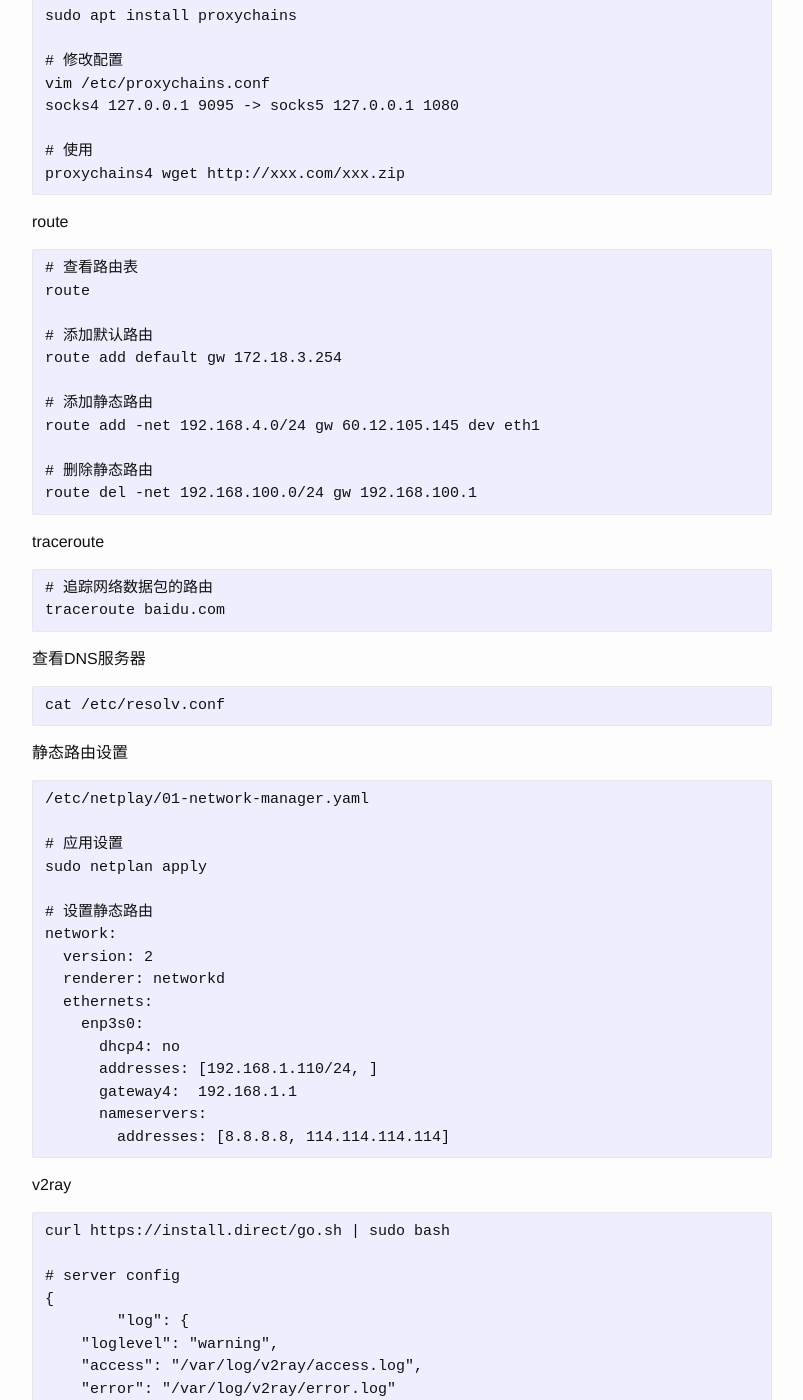
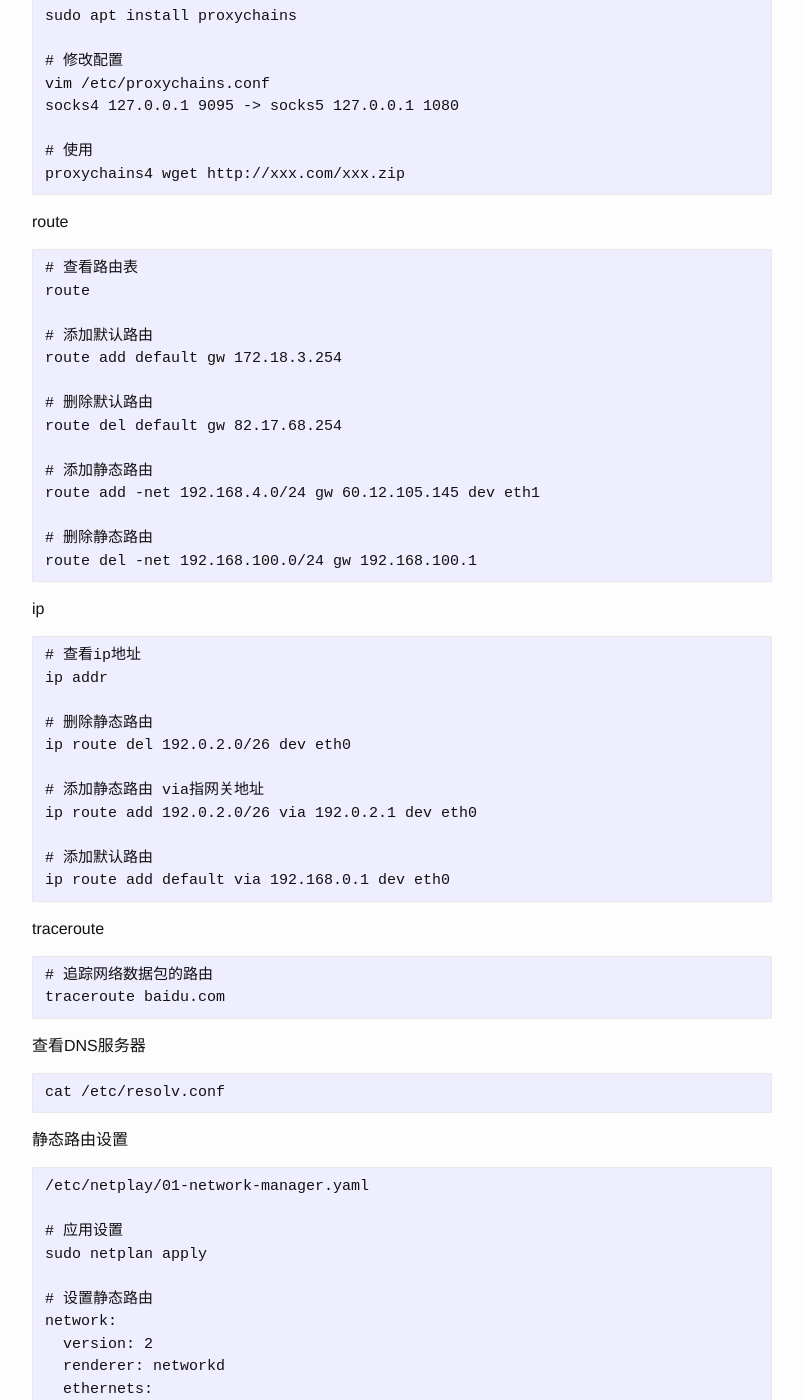
Before and after one commit to josephstalin117/josephstalin117.github.io, a Jekyll site: the page built from _posts/2019-5-28-networking.markdown, in a window 1280 px wide and 1400 px high, scrolled down 725 px. Shown: the whole window, without its empty margins (238-1041 px from the left). Built offline with Jekyll 4.4.1, drawn with Linux system fonts in a browser that asks for light colours.

Commit message:
add ip route

````diff
--- a/_posts/2019-3-11-pytorch.markdown
+++ b/_posts/2019-3-11-pytorch.markdown
@@ -29,6 +29,12 @@ print(a.dtype)
 # 查看变量位置
 print(a.device)
 a.is_cuda
+
+# 更换device位置
+cuda0 = torch.device('cuda:0')
+d = torch.randn(2, device=cuda2)
+e = torch.randn(2).to(cuda2)
+f = torch.randn(2).cuda(cuda2)
 
 # Variables wrap a Tensor
 # requires_grad indicates whether a variable is trainable.
--- a/_posts/2019-5-28-networking.markdown
+++ b/_posts/2019-5-28-networking.markdown
@@ -48,11 +48,29 @@ route
 # 添加默认路由
 route add default gw 172.18.3.254
 
+# 删除默认路由
+route del default gw 82.17.68.254
+
 # 添加静态路由
 route add -net 192.168.4.0/24 gw 60.12.105.145 dev eth1
 
 # 删除静态路由
 route del -net 192.168.100.0/24 gw 192.168.100.1
+```
+
+ip
+```
+# 查看ip地址
+ip addr
+
+# 删除静态路由
+ip route del 192.0.2.0/26 dev eth0
+
+# 添加静态路由 via指网关地址
+ip route add 192.0.2.0/26 via 192.0.2.1 dev eth0
+
+# 添加默认路由
+ip route add default via 192.168.0.1 dev eth0
 ```
 
 traceroute
````
Also changed, not shown: _posts/2017-08-10-python.markdown (+7 -0 lines), _posts/2019-6-8-composition.markdown (added, +47 -0 lines).
